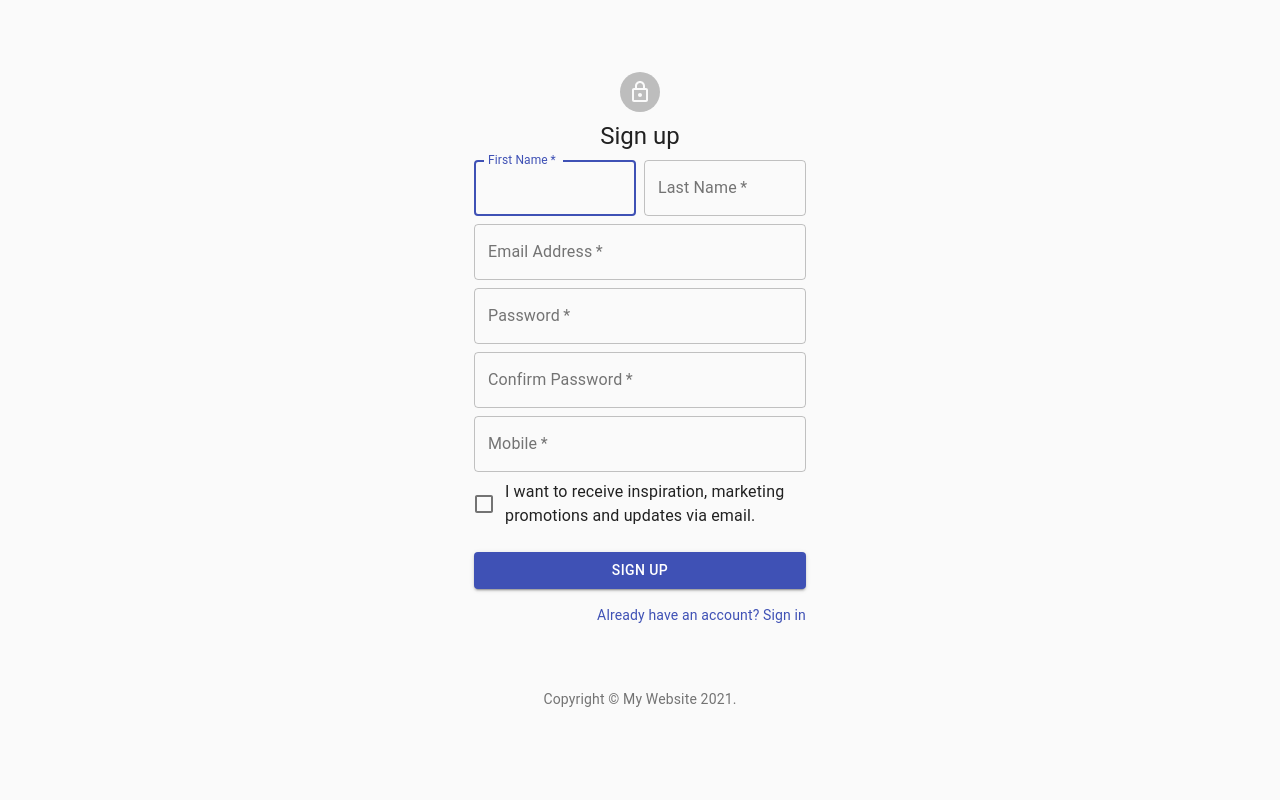
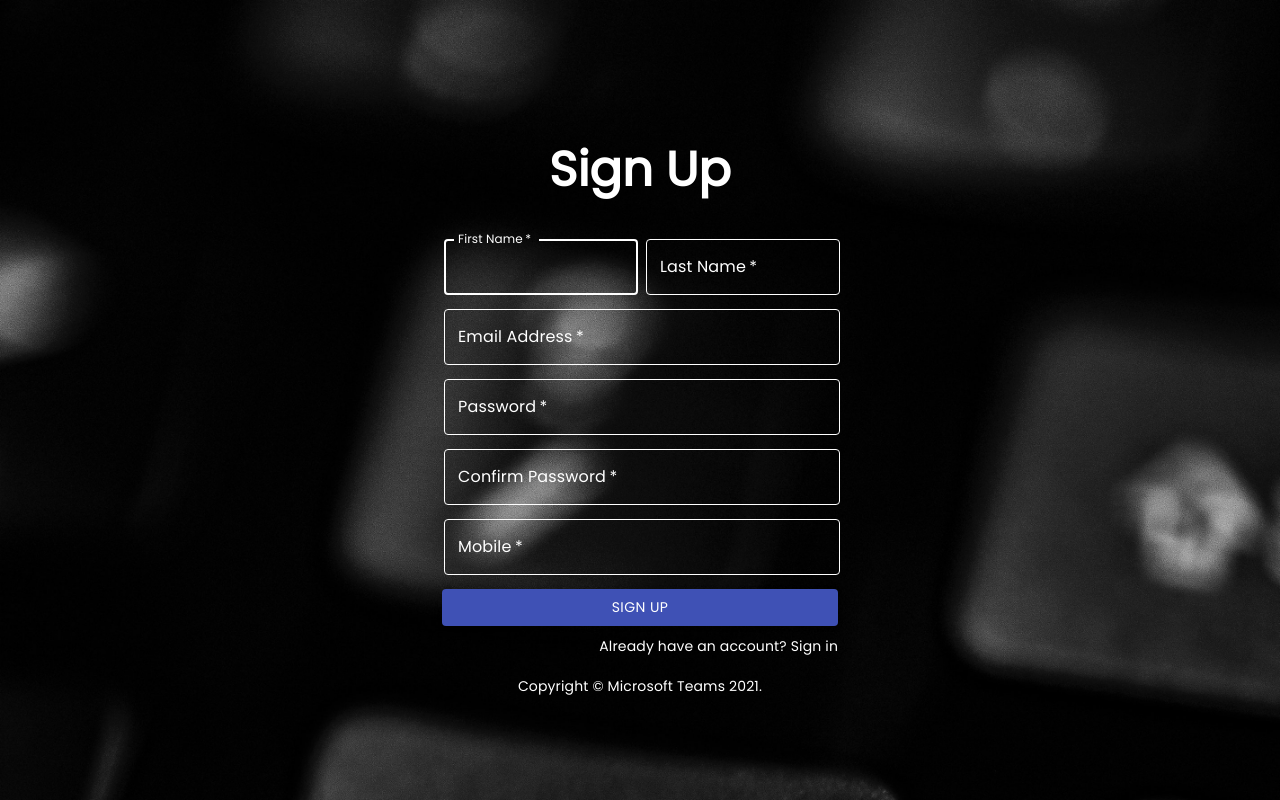
Before and after one commit to Satyadev-Patel/engage-main, a React (Create React App) app in the folder client/: page /register in a window 1280 px wide. Built offline with nearby package versions, Linux system fonts and the light colour scheme.

Commit message:
Register page Updated

```diff
--- a/client/src/App.js
+++ b/client/src/App.js
@@ -5,7 +5,7 @@ import Login from "./components/Login/Login"
 import Meeting from "./components/Meeting/Meeting"
 import Header from "./components/Header/Header"
 import { CssBaseline } from "@material-ui/core"
-import SignUp from "./components/Register"
+import SignUp from "./components/Register/Register"
 import Calendar from "./components/Calendar/Calendar"
 import Home from "./components/Home/Home"
 
--- a/client/src/components/Register.js
+++ b/client/src/components/Register/Register.js
@@ -9,56 +9,22 @@ import Link from "@material-ui/core/Link";
 import Grid from "@material-ui/core/Grid";
 import LockOutlinedIcon from "@material-ui/icons/LockOutlined";
 import Typography from "@material-ui/core/Typography";
-import { makeStyles } from "@material-ui/core/styles";
+import { useStyles } from "./styles";
 import Container from "@material-ui/core/Container";
 import axios from "axios";
 
 function Copyright() {
   return (
-    <Typography variant="body2" color="textSecondary" align="center">
+    <Typography variant="body2" color="textSecondary" align="center" style ={{fontFamily:"Poppins", color:"#fff", marginTop:"20px"}}>
       {"Copyright © "}
       <Link color="inherit" href="#">
-        My Website
+        Microsoft Teams
       </Link>{" "}
       {new Date().getFullYear()}
       {"."}
     </Typography>
   );
 }
-
-const useStyles = makeStyles((theme) => ({
-    root: {
-        display: 'flex',
-        justifyContent: 'center',
-        alignItems: 'center',
-        height: '100vh',
-        fontFamily: 'Poppins',
-        minHeight:'100vh',
-        backgroundImage: `url(${process.env.PUBLIC_URL + '/assets/2.jpg'})`,
-        backgroundRepeat: "no-repeat",
-        backgroundSize: "cover"
-      },
-      paper: {
-        margin: theme.spacing(8, 4),
-        display: "flex",
-        flexDirection: "column",
-        alignItems: "center",
-      },
-      avatar: {
-        margin: theme.spacing(1),
-        backgroundColor: "theme.palette.secondary.main",
-      },
-      form: {
-        width: "100%", // Fix IE 11 issue.
-        marginTop: theme.spacing(1),
-      },
-      submit: {
-        margin: theme.spacing(3, 0, 2),
-      },
-  txtfield:{
-    color: "#fff"
-  }
-}));
 
 export default function SignUp(props) {
   const classes = useStyles();
@@ -160,20 +126,22 @@ export default function SignUp(props) {
   };
 
   return (
+    <div className={classes.root}>
     <Container component="main" maxWidth="xs" backgroundColor="#fff">
       <CssBaseline />
       <div className={classes.paper}>
-        <Avatar className={classes.avatar}>
-          <LockOutlinedIcon />
-        </Avatar>
-        <Typography component="h1" variant="h5">
-          Sign up
-        </Typography>
+        <h1 style={{color:"#fff", alignItems:"center", fontSize:"3rem"}}>Sign Up</h1>
         <form className={classes.form} noValidate>
           <Grid container spacing={1}>
             <Grid item xs={12} sm={6}>
               <TextField
-                className={classes.txtfield}
+                className={classes.outfield}
+                InputProps={{
+                  className: classes.txtfield
+                }}
+                InputLabelProps={{
+                    className: classes.txtfield
+                }}
                 autoComplete="fname"
                 name="firstName"
                 variant="outlined"
@@ -192,6 +160,13 @@ export default function SignUp(props) {
             <Grid item xs={12} sm={6}>
               <TextField
                 variant="outlined"
+                className={classes.outfield}
+                InputProps={{
+                  className: classes.txtfield
+                }}
+                InputLabelProps={{
+                    className: classes.txtfield
+                }}
                 required
                 fullWidth
                 id="lastName"
@@ -208,6 +183,13 @@ export default function SignUp(props) {
             <Grid item xs={12}>
               <TextField
                 variant="outlined"
+                className={classes.outfield}
+                InputProps={{
+                  className: classes.txtfield
+                }}
+                InputLabelProps={{
+                    className: classes.txtfield
+                }}
                 required
                 fullWidth
                 id="email"
@@ -224,6 +206,13 @@ export default function SignUp(props) {
             <Grid item xs={12}>
               <TextField
                 variant="outlined"
+                className={classes.outfield}
+                InputProps={{
+                  className: classes.txtfield
+                }}
+                InputLabelProps={{
+                    className: classes.txtfield
+                }}
                 required
                 fullWidth
                 name="password"
@@ -245,6 +234,13 @@ export default function SignUp(props) {
                 fullWidth
                 name="cnfpassword"
                 label="Confirm Password"
+                className={classes.outfield}
+                InputProps={{
+                  className: classes.txtfield
+                }}
+                InputLabelProps={{
+                    className: classes.txtfield
+                }}
                 type="password"
                 id="cnfpassword"
                 autoComplete="current-password"
@@ -260,6 +256,13 @@ export default function SignUp(props) {
                 variant="outlined"
                 required
                 fullWidth
+                className={classes.outfield}
+                InputProps={{
+                  className: classes.txtfield
+                }}
+                InputLabelProps={{
+                    className: classes.txtfield
+                }}
                 name="mobile"
                 label="Mobile"
                 type="number"
@@ -272,25 +275,19 @@ export default function SignUp(props) {
                 })}
               />
             </Grid>
-            <Grid item xs={12}>
-              <FormControlLabel
-                control={<Checkbox color="primary" />}
-                label="I want to receive inspiration, marketing promotions and updates via email."
-              />
-            </Grid>
           </Grid>
           <Button
             fullWidth
             variant="contained"
             color="primary"
-            className={classes.submit}
+            className={classes.formBtn}
             onClick={onSubmit}
           >
             Sign Up
           </Button>
           <Grid container justify="flex-end">
             <Grid item>
-              <Link href="/login" variant="body2">
+              <Link href="/login" variant="body2" style ={{fontFamily:"Poppins", color:"#fff",marginBottom:"10px"}}>
                 Already have an account? Sign in
               </Link>
             </Grid>
@@ -299,5 +296,6 @@ export default function SignUp(props) {
       </div>
         <Copyright />
     </Container>
+    </div>
   );
 }
--- /dev/null
+++ b/client/src/components/Register/styles.js
@@ -0,0 +1,63 @@
+import { makeStyles } from '@material-ui/styles';
+
+export const useStyles = makeStyles((theme) => ({
+  root: {
+    display: 'flex',
+    justifyContent: 'center',
+    alignItems: 'center',
+    height: '100vh',
+    fontFamily: 'Poppins',
+    minHeight:'100vh',
+    backgroundImage: `url(${process.env.PUBLIC_URL + '/assets/2.jpg'})`,
+    backgroundRepeat: "no-repeat",
+    backgroundAttachment: "scroll",
+    backgroundSize: "cover"
+  },
+  paper: {
+    display: "flex",
+    flexDirection: "column",
+    alignItems: "center",
+  },
+  avatar: {
+    marginTop:"20px",
+    backgroundColor: "theme.palette.secondary.main",
+  },
+  form: {
+    width: "100%", // Fix IE 11 issue.
+  },
+  submit: {
+  },
+  txtfield:{
+    color: "#fff",
+    margin:"2px",
+    fontFamily:"Poppins"
+  },
+  outfield:{
+    marginBottom:"2px",
+    '& label.Mui-focused': {
+      color: 'white',
+    },
+    '& .MuiInput-underline:after': {
+      borderBottomColor: 'white',
+    },
+    '& .MuiOutlinedInput-root': {
+      '& fieldset': {
+        borderColor: 'white',
+      },
+      '&:hover fieldset': {
+        borderColor: 'white',
+      },
+      '&.Mui-focused fieldset': {
+        borderColor: 'white',
+      },
+    },
+    '& label.Mui-disabled': {
+      color: 'red',
+    },
+  },
+  formBtn:{
+    fontFamily:"Poppins",
+    marginBottom:"10px",
+    marginTop:"10px"
+  },
+}));
```
Also changed, not shown: client/src/components/GoogleLogin.js (deleted, +0 -22 lines), client/src/components/Login/Login.js (line endings or trailing spaces), 1 other file (tests, documents, lock files or other folders).
